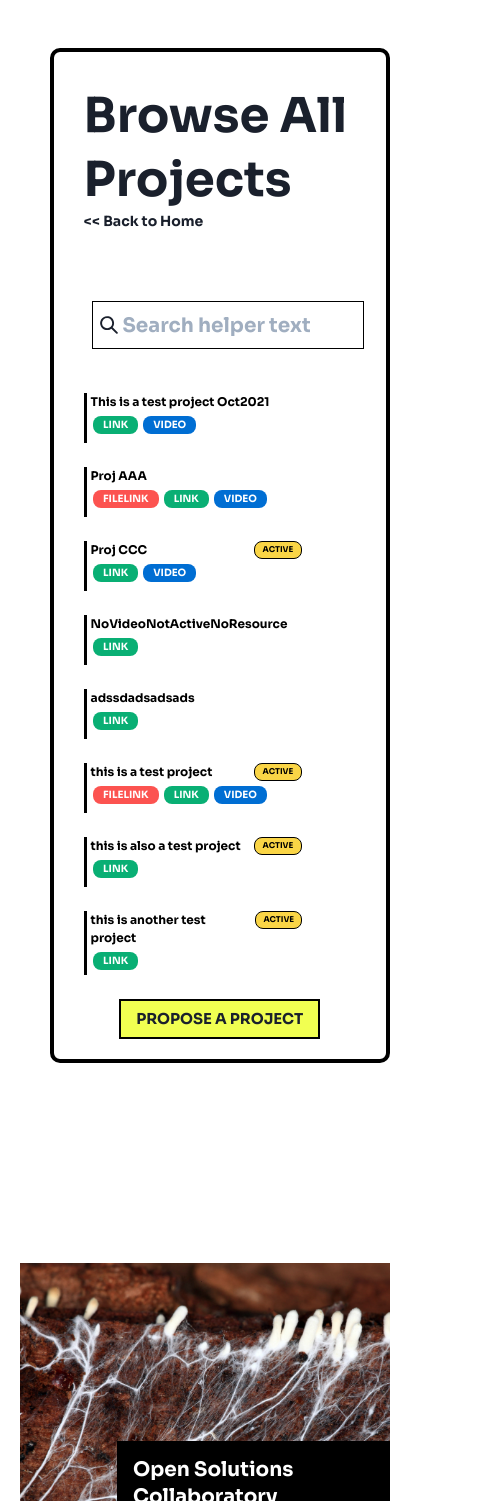
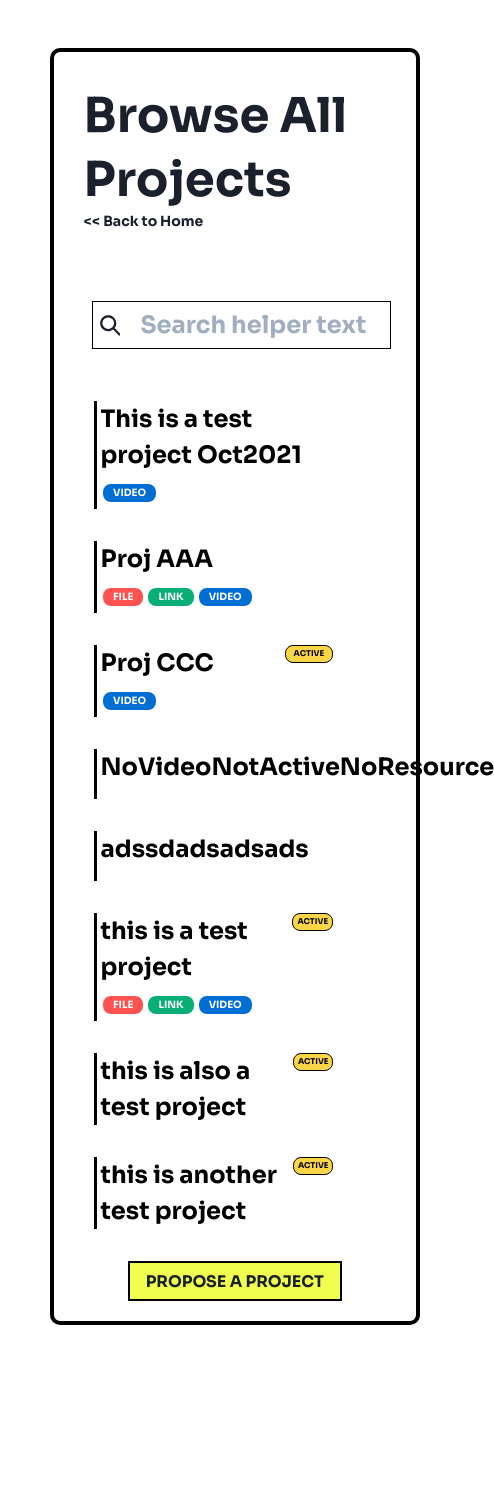
Before and after one commit to ProjectDrawdown/research-platform, a Next.js app: page /projects in a window 390 px wide. Shown: the top 1501 px of the page, 494 px wide, since content can reach past the window. Built offline with nearby package versions, Linux system fonts and the light colour scheme.

Commit message:
Issues with project display page #198
also tweaking responsive font sizes, paddings, margins, etc

```diff
--- a/components/StyledButton.js
+++ b/components/StyledButton.js
@@ -4,8 +4,8 @@ import { Button, Text, Link } from "@chakra-ui/react"
 
 export default function StyledButton ({ content, href }) {
     return (
-      <Button as={Link} bg="#F1FF51" borderRadius="0px" marginX="auto" border="2px solid #000000" padding={{base: "15px", "2xl":"50px"}} href={href} >
-        <Text  fontSize={{base:"15px", sm:"15px", md:"15pxpx", lg:"15px", xl:"15px", "2xl":"50px"}}>
+      <Button as={Link} bg="#F1FF51" borderRadius="0px" marginX="auto" border="2px solid #000000" padding="1rem" href={href} >
+        <Text>
           {content}
         </Text>
       </Button>
--- a/pages/projects/index.js
+++ b/pages/projects/index.js
@@ -105,7 +105,7 @@ const BrowseList = ({projects}) => {
   return (
     <>
       {projects.map((project, idx) => (
-        <Box minHeight="50px" w="70%" fontSize={{base:"12px", sm:"12px", md:"12px", lg:"12px", xl:"12px","2xl":"38px"}} fontWeight="400"  paddingX="4px" marginX="30px" marginY={{base:"24px", sm:"24px", md:"24px", lg:"48px",xl:"48px", "2xl":"48px"}} color="black" key={idx} borderLeft="solid #000000">
+        <Box minHeight="50px" w="70%" fontWeight="400" fontSize="1.5rem" paddingX="4px" marginX="2.5rem" marginY="2rem" color="black" key={idx} borderLeft="solid #000000">
           <p style={{ display: 'flex', justifyContent: 'space-between', width:"100%" }}>
             <a href={"/projects/" + project.path}>{project.name}</a>
             {
@@ -118,22 +118,20 @@ const BrowseList = ({projects}) => {
           {
             project.resources.length !== 0 ?
               project.resources.map((resource, k) => (
-                <Button key={k} bg="#FC5350" padding="5px 10px" h="18px" marginY="5px" marginX="2.5px" color="#FFFFFF" borderRadius="8px" fontSize="10px" borderWidth="0px">
+                <>
                   {resource.file && (
-                    <a href={resource.file}>File</a>
+                    <Button key={"resource_file_" + k} bg="#FC5350" padding="5px 10px" h="18px" marginY="5px" marginX="2.5px" color="#FFFFFF" borderRadius="8px" fontSize="10px" borderWidth="0px">
+                      <a href={resource.file}>File</a>
+                    </Button>
                   )}
+
                   {resource.link && (
-                    <a href={resource.link}>Link</a>
+                    <Button key={"resource_link_" + k} bg="#09AF74" padding="5px 10px" h="18px" marginY="5px" marginX="2.5px" color="#FFFFFF" borderRadius="8px" fontSize="10px" borderWidth="0px">
+                      <a href={resource.link}>Link</a>
+                    </Button>
                   )}
-                </Button>
+                </>
               )) : ""
-          }
-
-          {
-            project.link &&
-              <Button bg="#09AF74" padding="5px 10px" h="18px" marginY="5px" marginX="2.5px" color="#FFFFFF" borderRadius="8px" fontSize="10px" borderWidth="0px">
-                <a href={project.link}>Link</a>
-              </Button>
           }
 
           {
@@ -152,8 +150,8 @@ const BrowseList = ({projects}) => {
 const SearchBar = ({input:keyword, onChange:setKeyword}) => {
   return (
     <HStack paddingTop="71px" position="relative" paddingBottom="0px" marginLeft="0px">
-      <SearchIcon fontSize={{base:"18px", "2xl":"46px"}} position="absolute" left={{base: "16px", "2xl":"30px"}}/>
-      <Input placeholder="Search helper text" fontSize={{base: "20px", "2xl":"50px"}} marginRight="60px" paddingY={{base: "5px", "2xl":"50px"}} paddingLeft={{base: "30px", "2xl":"75px"}} w="90%" h="48px" size="md" borderRadius="none" borderColor="black"
+      <SearchIcon fontSize="1.3rem" position="absolute" left="1rem" />
+      <Input placeholder="Search helper text" fontSize="1.5rem" marginRight="60px" paddingY="1rem" paddingLeft="3rem" w="90%" h="48px" size="md" borderRadius="none" borderColor="black"
          key="random1" value={keyword} onChange={(e) => setKeyword(e.target.value) }/>
     </HStack>
   );
```
